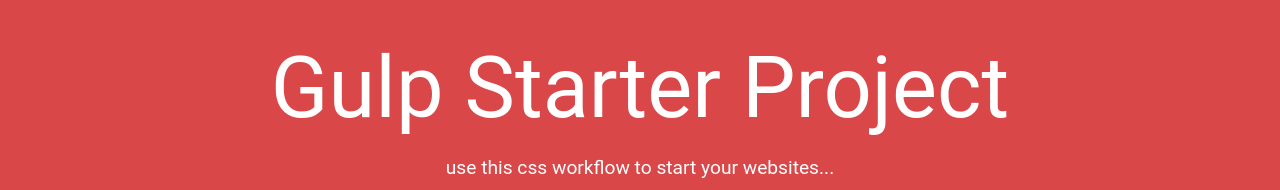
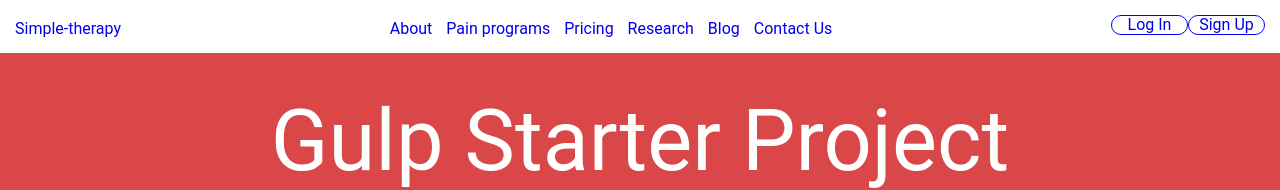
Before and after one commit to mikecee0815/simple-therapy-psd, a website: page app/index.html in a window 1280 px wide. Shown: the top 190 px of the page. Drawn offline with Linux system fonts and the light colour scheme.

Commit message:
header and nav menu alignment

```diff
--- /dev/null
+++ b/app/assets/styles/modules/_header.css
@@ -0,0 +1,29 @@
+.header{
+	text-align: center;
+
+&__logo{
+	padding-top:5px;
+
+@media only screen and (min-width: 768px) {
+   	display: inline-block;
+   	float:left;
+}
+}
+
+&__btn{
+	/*display: block;*/
+	border: 1px solid blue;
+	border-radius: 50px;
+	/*padding: 0px 5px 0px 5px;*/
+	width: 75px;
+
+
+@media only screen and (min-width: 768px) {
+   	display: inline-block;
+	float: right;
+}
+}
+&__navbar{
+	padding: 15px;
+}
+}
--- a/app/assets/styles/modules/_navbar.css
+++ b/app/assets/styles/modules/_navbar.css
@@ -0,0 +1,12 @@
+.navbar{
+
+&__nav-item{
+	display: block;
+	padding-top: 5px;
+	padding-right: 10px;
+	@media only screen and (min-width: 768px) {
+   	display: inline-block;
+   	/*float:left;*/
+}
+}
+}
--- a/app/assets/temp/styles/styles.css
+++ b/app/assets/temp/styles/styles.css
@@ -493,20 +493,54 @@
 }
 }
 
-.nav-header{
-	background: #da3133;
-	padding:10px;
+.header{
+	text-align: center;
 }
 
-.nav-header__navbar{
-	text-align: center;
-	margin-left: -40px;
-	float: left;
+.header__logo{
+	padding-top:5px;
 }
 
-.nav-header__menu-item{
-	padding: 10px;
-	display:inline-block;
+@media only screen and (min-width: 768px) {
+
+.header__logo{
+   	display: inline-block;
+   	float:left
+}
+}
+
+.header__btn{
+	/*display: block;*/
+	border: 1px solid blue;
+	border-radius: 50px;
+	/*padding: 0px 5px 0px 5px;*/
+	width: 75px;
+}
+
+@media only screen and (min-width: 768px) {
+
+.header__btn{
+   	display: inline-block;
+	float: right
+}
+}
+
+.header__navbar{
+	padding: 15px;
+}
+
+.navbar__nav-item{
+	display: block;
+	padding-top: 5px;
+	padding-right: 10px;
+}
+
+@media only screen and (min-width: 768px) {
+
+.navbar__nav-item{
+   	display: inline-block
+   	/*float:left;*/
+}
 }
 
 body{
--- a/app/index.html
+++ b/app/index.html
@@ -7,7 +7,21 @@
 </head>
 
 <body>
-
+	<header class="header">
+		<nav>
+			<ul class="header__navbar navbar">
+				<a class="header__logo" href="#">Simple-therapy</a>
+				<a class="navbar__nav-item" href="#">About</a>
+				<a class="navbar__nav-item" href="#">Pain programs</a>
+				<a class="navbar__nav-item" href="#">Pricing</a>
+				<a class="navbar__nav-item" href="#">Research</a>
+				<a class="navbar__nav-item" href="#">Blog</a>
+				<a class="navbar__nav-item"  href="#">Contact Us</a>
+				<a class="header__btn" href="#">Sign Up</a>
+				<a class="header__btn" href="#">Log In</a>
+			</ul>
+		</nav>
+	</header>
 	<section id="hero">
 		<div class="large-hero">
 			<div class="large-hero__text-content">
```
